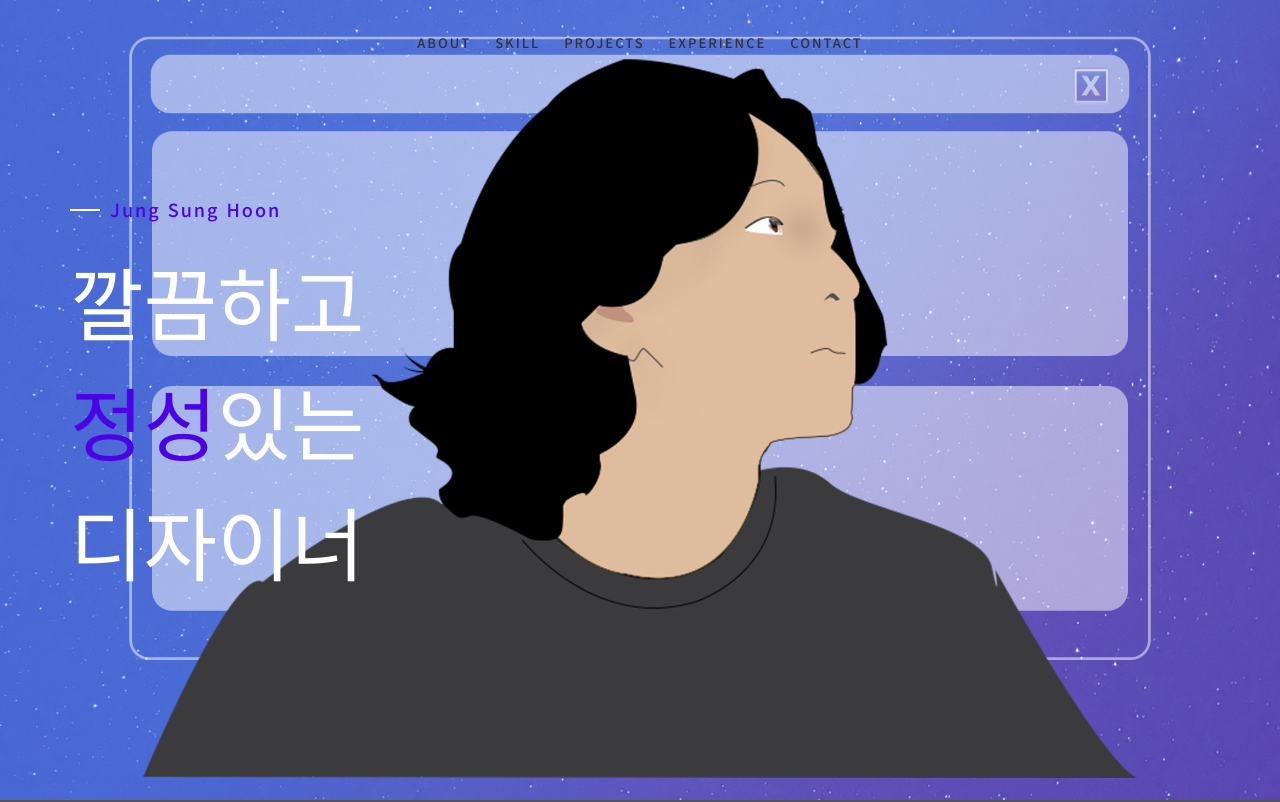
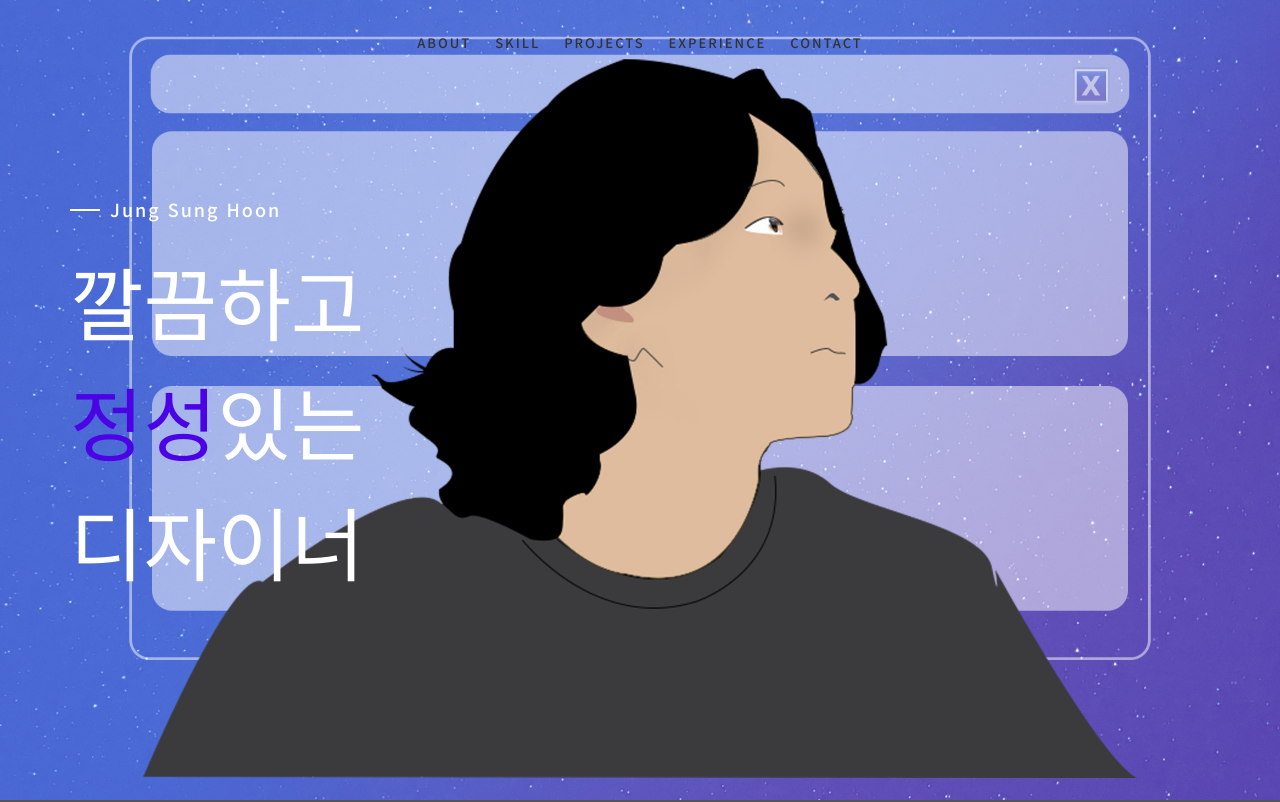
Before and after one commit to sunghoon0110/Portpolio, a plain HTML site: page index.html in a window 1280 px wide. Shown: the top 802 px of the page. Drawn offline with Linux system fonts and the light colour scheme; files whose address does not match are found by name; a web font is replaced by a local one.

Commit message:
Add files via upload

```diff
--- a/css/style.css
+++ b/css/style.css
@@ -300,9 +300,11 @@ a.active {
 #home h1{
     line-height: 15vh;
     font-weight: 200;
+
 }
 #home h4{
-    color: #4b03e6;
+    color: #ffffff;
+
 }
 .pup{
     color: #4b03e6;
@@ -337,6 +339,7 @@ a.active {
 
 
 }
+
 
 .about-img-div img {
     margin: 0 auto;
```
